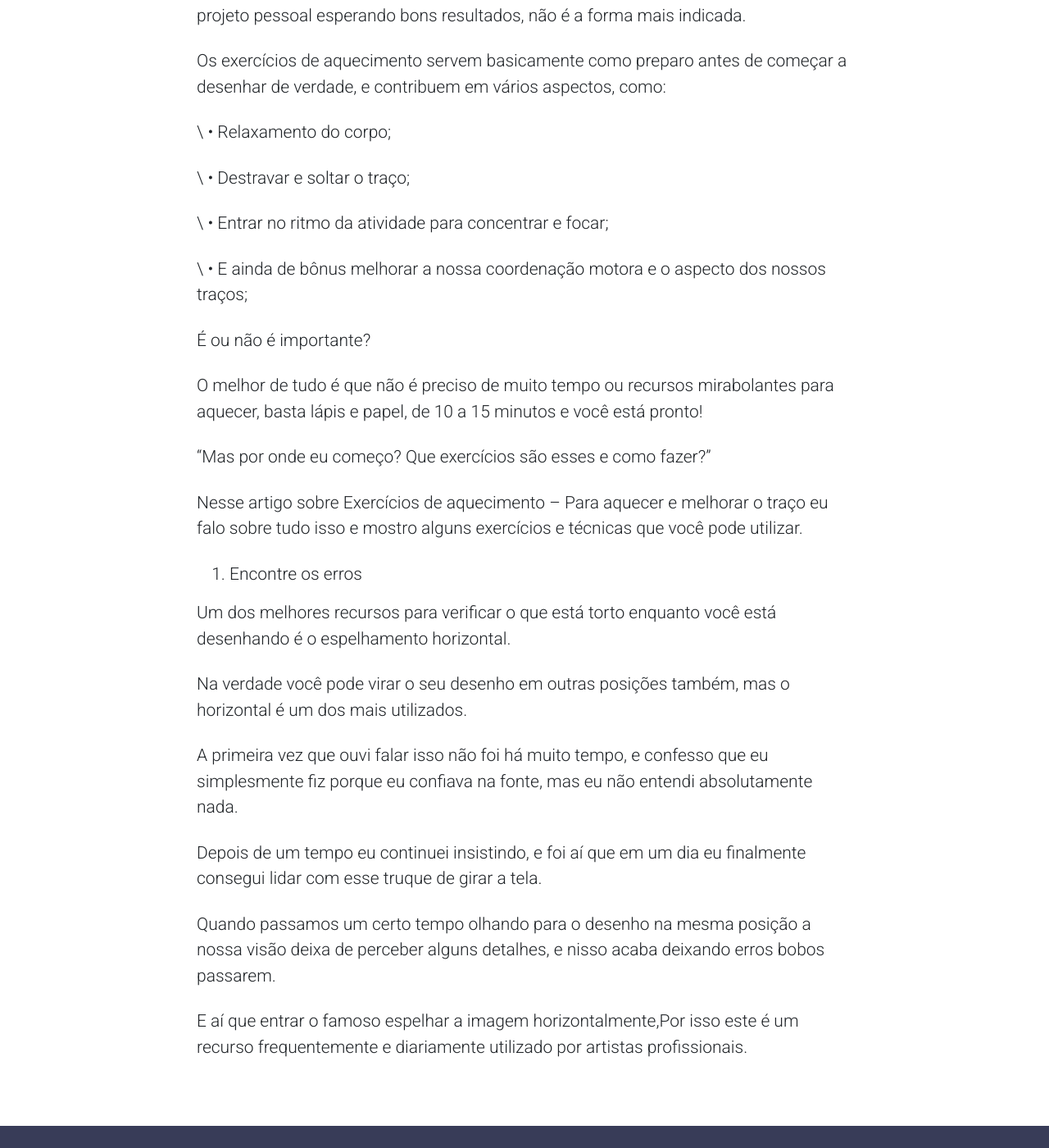
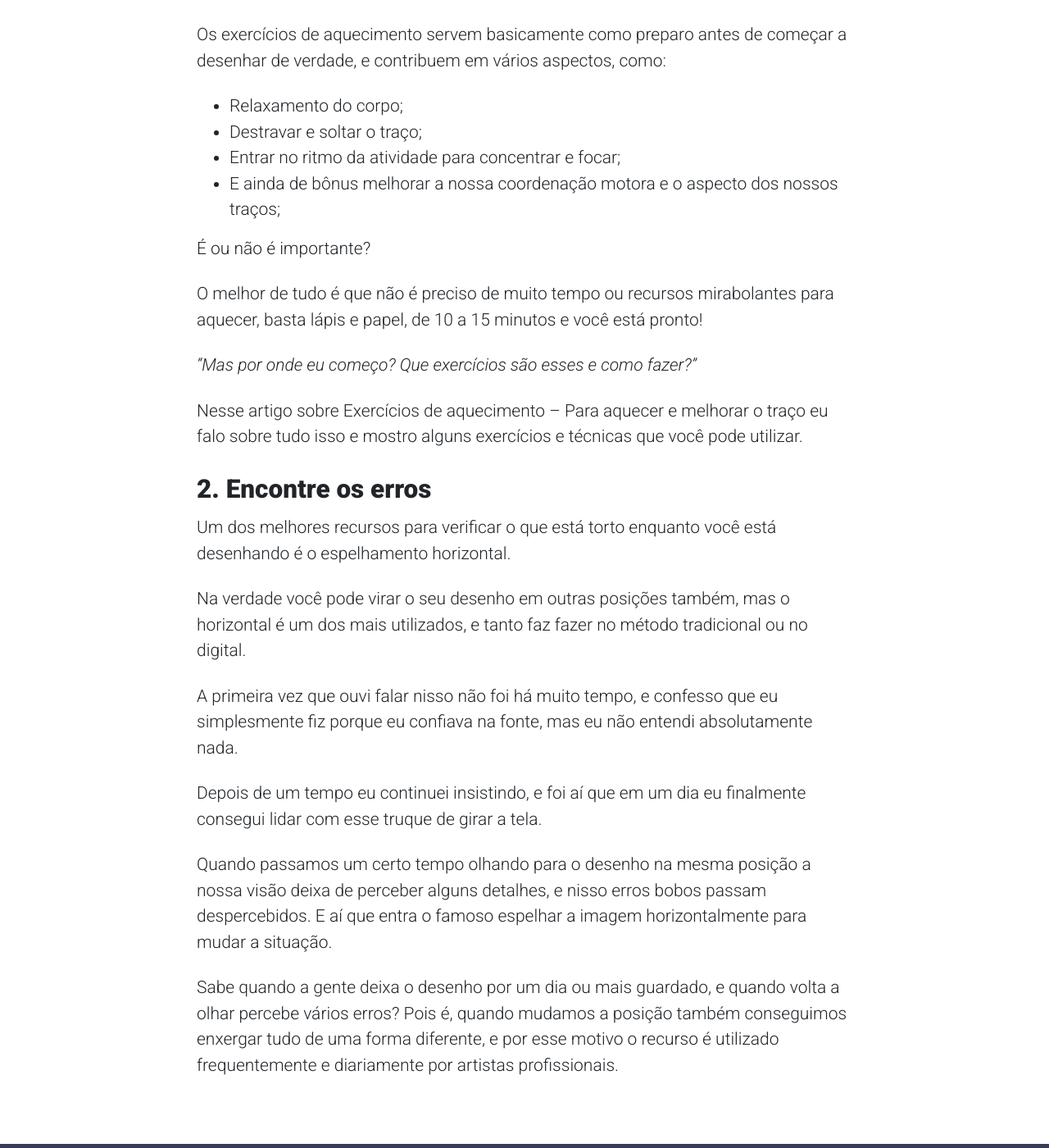
Before and after one commit to desenhandocommack/desenhandocommack.github.io, a Jekyll site: the page built from _posts/2018-07-10-7-macetes-para-melhorar-o-resultado-dos-seus-desenhos.md, in a window 1280 px wide and 1400 px high, scrolled down 1992 px. Shown: the whole window at 82% size. Built offline with Jekyll 4.4.1, drawn with Linux system fonts in a browser that asks for light colours; nearby versions of some CDN libraries; comment, search, counter and statistics services are not loaded; some of the changed text lies outside the part shown.

Commit message:
Update Post “2018-07-10-7-macetes-para-melhorar-o-resultado-dos-seus-desenhos”

```diff
--- a/_posts/2018-07-10-7-macetes-para-melhorar-o-resultado-dos-seus-desenhos.md
+++ b/_posts/2018-07-10-7-macetes-para-melhorar-o-resultado-dos-seus-desenhos.md
@@ -16,7 +16,7 @@ Mas na condição de quem está aprendendo como a gente, é preciso entender que
 
 No entanto, isso não quer dizer que basta esperar o tempo passar, e muito menos só querer que as coisas aconteçam. É preciso correr atrás, e assim como em qualquer outra atividade será essencial **dedicação**, **estudo** e **bastante treino**.
 
-E sobre os obstáculos e aquelas outras coisas? Não se preocupe, pois é algo inevitável, natural e vai nos ajudar a seguir o nosso caminho.
+E sobre os obstáculos e aquelas outras coisas? Não se preocupe, pois é algo inevitável, natural e vai nos dizer que estamos no caminho.
 
 > Se você encontrar um caminho sem obstáculos, ele provavelmente não leva a lugar nenhum.
 >
@@ -31,7 +31,6 @@ Pronto(a) para começar a dar um UP no seu desenho?
 INDICE DE CONTEÚDO
 
 1. 7 macetes para melhorar o resultado dos seus desenhos
-
 2. Dicas gerais para dar um UP nos desenhos
 
 # 7 macetes para um desenho melhor
@@ -44,32 +43,29 @@ Aquecer também é parte do processo assim como quando nos preparamos para qualq
 
 Os exercícios de aquecimento servem basicamente como preparo antes de começar a desenhar de verdade, e contribuem em vários aspectos, como:
 
-\    • Relaxamento do corpo;
-
-\    • Destravar e soltar o traço;
-
-\    • Entrar no ritmo da atividade para concentrar e focar;
-
-\    • E ainda de bônus melhorar a nossa coordenação motora e o aspecto dos nossos traços;
+*  Relaxamento do corpo;
+* Destravar e soltar o traço;
+* Entrar no ritmo da atividade para concentrar e focar;
+* E ainda de bônus melhorar a nossa coordenação motora e o aspecto dos nossos traços;
 
 É ou não é importante?
 
 O melhor de tudo é que não é preciso de muito tempo ou recursos mirabolantes para aquecer, basta lápis e papel, de 10 a 15 minutos e você está pronto!
 
-“Mas por onde eu começo? Que exercícios são esses e como fazer?”
+_“Mas por onde eu começo? Que exercícios são esses e como fazer?”_
 
 Nesse artigo sobre Exercícios de aquecimento – Para aquecer e melhorar o traço eu falo sobre tudo isso e mostro alguns exercícios e técnicas que você pode utilizar.
 
-2. Encontre os erros
+## 2. Encontre os erros
 
 Um dos melhores recursos para verificar o que está torto enquanto você está desenhando é o espelhamento horizontal.
 
-Na verdade você pode virar o seu desenho em outras posições também, mas o horizontal é um dos mais utilizados.
+Na verdade você pode virar o seu desenho em outras posições também, mas o horizontal é um dos mais utilizados, e tanto faz fazer no método tradicional ou no digital.
 
-A primeira vez que ouvi falar isso não foi há muito tempo, e confesso que eu simplesmente fiz porque eu confiava na fonte, mas eu não entendi absolutamente nada.
+A primeira vez que ouvi falar nisso não foi há muito tempo, e confesso que eu simplesmente fiz porque eu confiava na fonte, mas eu não entendi absolutamente nada.
 
 Depois de um tempo eu continuei insistindo, e foi aí que em um dia eu finalmente consegui lidar com esse truque de girar a tela.
 
-Quando passamos um certo tempo olhando para o desenho na mesma posição a nossa visão deixa de perceber alguns detalhes, e nisso acaba deixando erros bobos passarem.
+Quando passamos um certo tempo olhando para o desenho na mesma posição a nossa visão deixa de perceber alguns detalhes, e nisso erros bobos passam despercebidos. E aí que entra o famoso espelhar a imagem horizontalmente para mudar a situação.
 
-E aí que entrar o famoso espelhar a imagem horizontalmente,Por isso este é um recurso frequentemente e diariamente utilizado por artistas profissionais.
+Sabe quando a gente deixa o desenho por um dia ou mais guardado, e quando volta a olhar percebe vários erros? Pois é, quando mudamos a posição também conseguimos enxergar tudo de uma forma diferente, e por esse motivo o recurso é utilizado frequentemente e diariamente por artistas profissionais.
```
